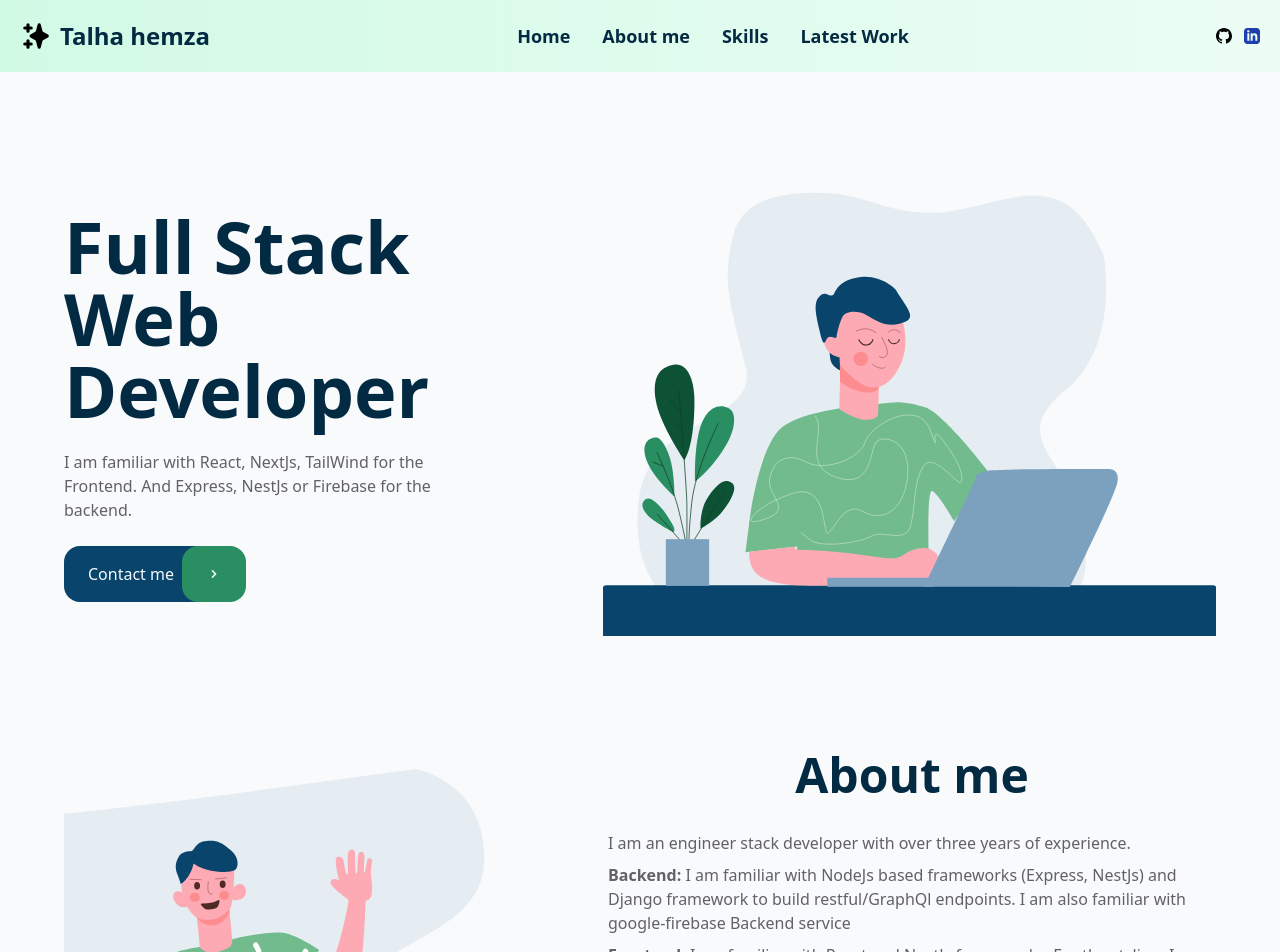
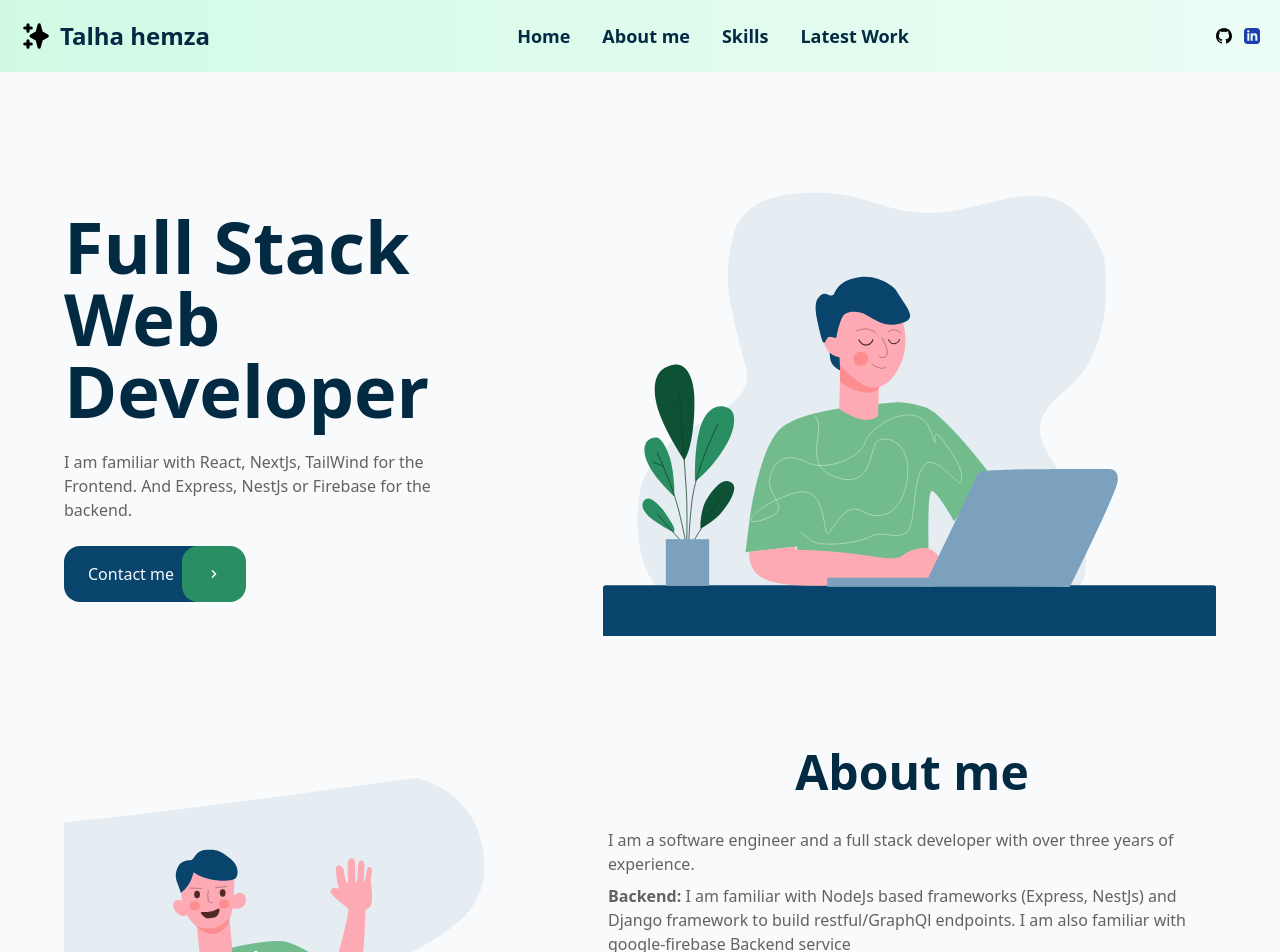
Before and after one commit to bofilio/nexPortfolio, a Next.js app: page / in a window 1280 px wide. Shown: the top 952 px of the page. Built offline with nearby package versions, Linux system fonts and the light colour scheme.

Commit message:
correct some about me

```diff
--- a/components/sections/About.js
+++ b/components/sections/About.js
@@ -15,7 +15,7 @@ const About = () => {
             <h1 className="lg:text-5xl text-3xl self-center font-bold text-dark mb-4">About me</h1>
             <div className="flex flex-col space-y-2 text-gray">
               <p className="text-gray">
-                I am an engineer stack developer with over three years of experience.
+                I am a software engineer and a full stack developer with over three years of experience.
               </p>
               <p>
                 <span className="font-bold">Backend: </span>  I am familiar with NodeJs based frameworks (Express, NestJs)
--- a/components/sections/Banner.js
+++ b/components/sections/Banner.js
@@ -51,7 +51,7 @@ const Banner = () => {
                 }
               <form className="flex flex-grow flex-col space-y-6 " onSubmit={(e) => sendEmail(e)}>
 
-                <h1 className="">Feel free to contact us</h1>
+                <h1 className="">Feel free to contact me</h1>
                 <div className="flex flex-col space-y-2">
                   <input type="text" name="to_name" value="Bofil" readOnly hidden />
                   <input className=" border-primary flex-grow focus:outline-none py-2 px-4 border-2 rounded-md" type="text" name="name" placeholder="Enter your name" />
```
